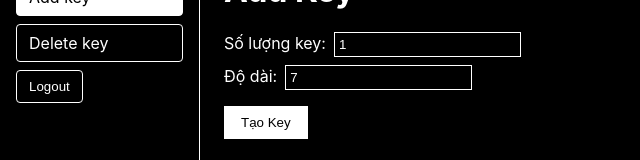
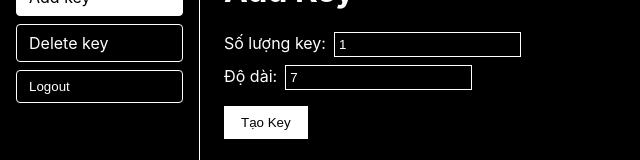
Before and after one commit to abxst/fe-webpanel, a React (Create React App) app: page /add-key in a window 1280 px wide. Shown: the part 123-283 px from the top of the page, without its empty margins (0-640 px from the left). Built offline with nearby package versions, Linux system fonts and the light colour scheme.

Commit message:
fix nút logout

```diff
--- a/src/app/layout/Sidebar.jsx
+++ b/src/app/layout/Sidebar.jsx
@@ -59,7 +59,8 @@ export default function Sidebar({ isOpen, onToggle }) {
         <li style={{ marginBottom: '8px' }}>
           <button
             onClick={handleLogout}
-            style={{ display: 'block', padding: '8px 12px', background: location.pathname === '/delete-key' ? '#ffffff' : '#000000', color: location.pathname === '/delete-key' ? '#000000' : '#ffffff', border: '1px solid #ffffff', borderRadius: '4px', textDecoration: 'none', cursor: 'pointer' }}>
+            style={{ display: 'block', width: '100%', textAlign: 'left', padding: '8px 12px', background: '#000000', color: '#ffffff', border: '1px solid #ffffff', borderRadius: '4px', cursor: 'pointer' }}
+          >
             Logout
           </button>
         </li>
```
